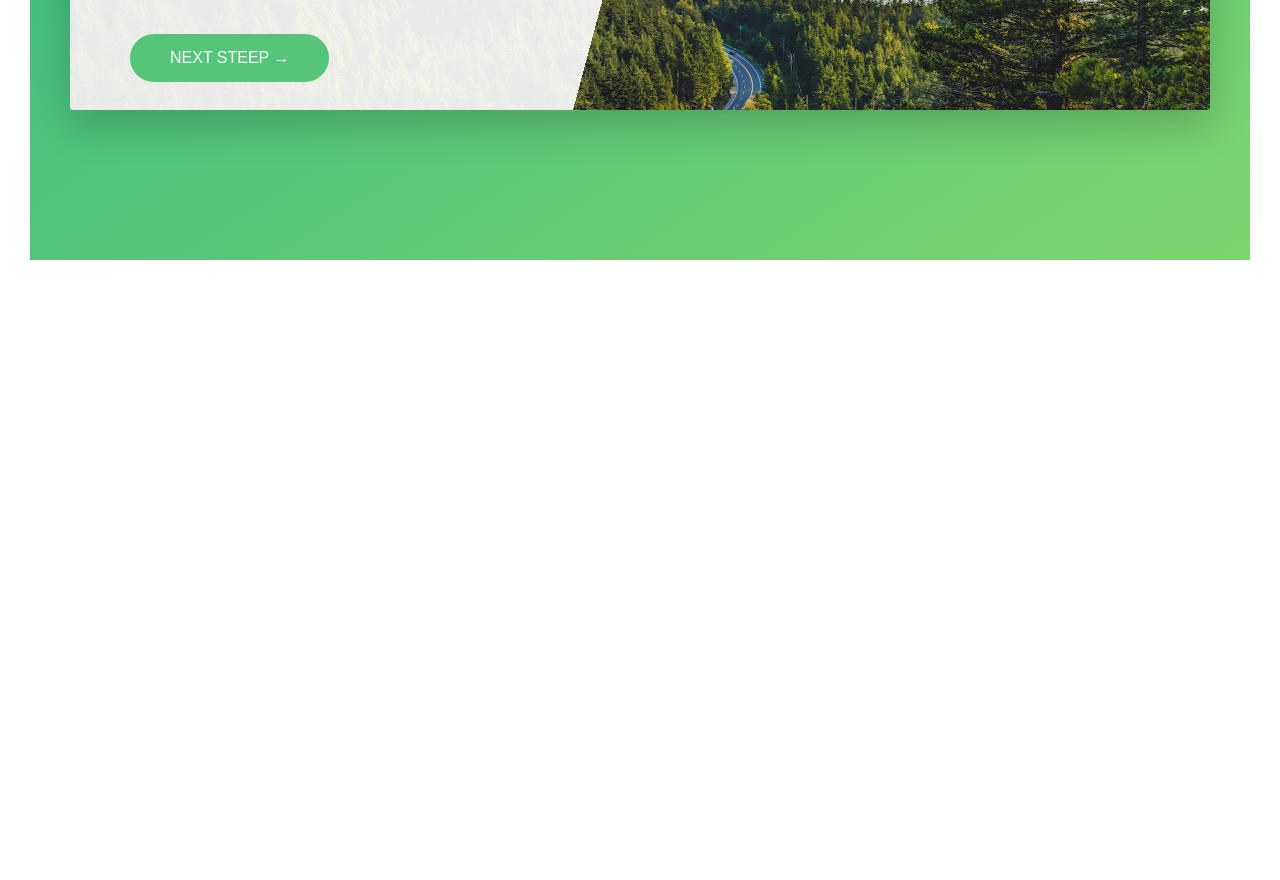
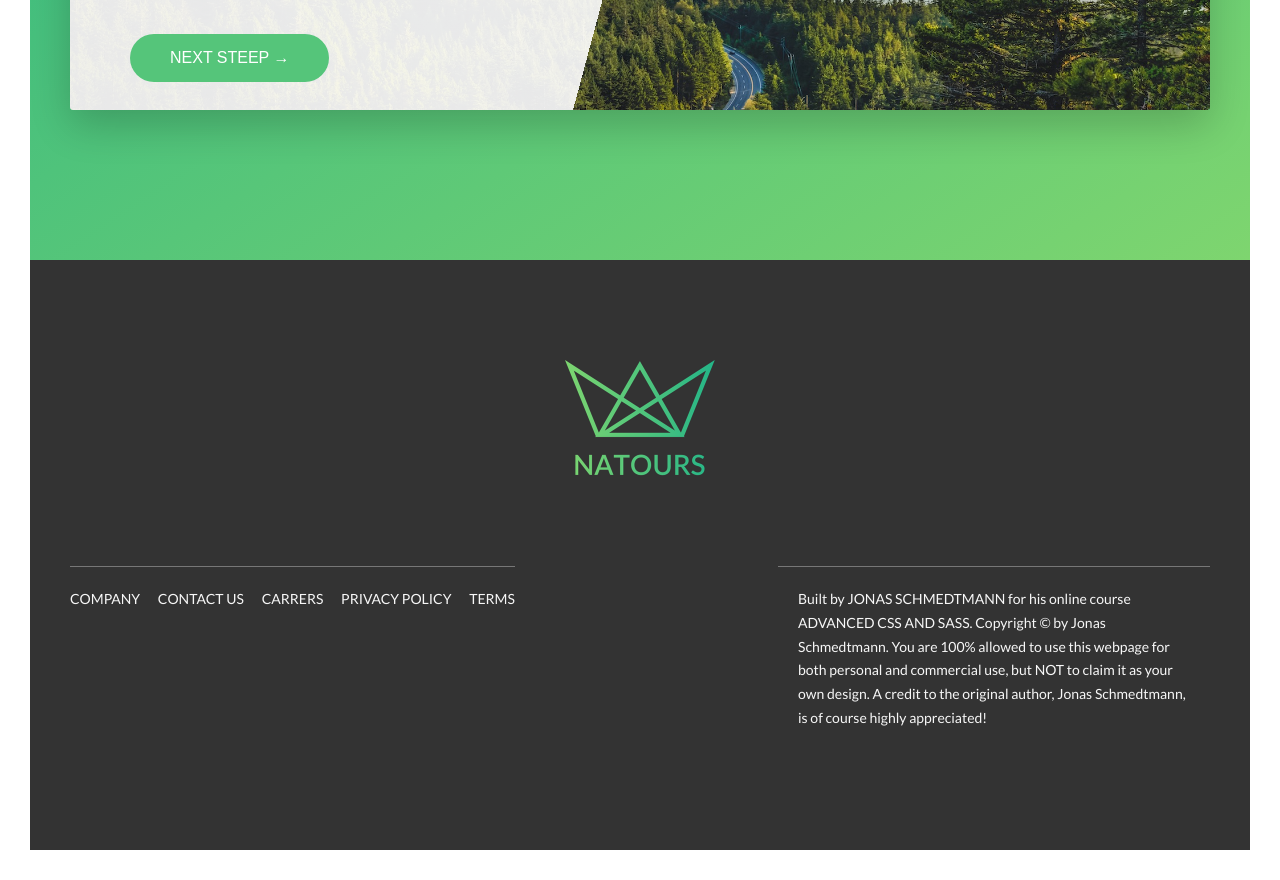
Before and after one commit to Mohammad-Daaboul98/Natours, a website: page index.html in a window 1280 px wide. Shown: the part 4990-5870 px from the top of the page. Before the commit the page ends 5280 px from the top, so only its background shows below. Drawn offline with Linux system fonts and the light colour scheme.

Commit message:
add footer

```diff
--- a/index.html
+++ b/index.html
@@ -330,10 +330,7 @@
                                 <button class="btn btn--grean">
                                     Next steep &rarr;
                                 </button>
-
-
                             </div>
-
                         </form>
                     </div>
                 </div>
@@ -341,6 +338,33 @@
         </section>
 
     </main>
+
+    <footer class="footer">
+        <div class="footer__logo-box">
+            <img src="/img/logo-green-2x.png" alt="full logo" class="footer__logo">
+        </div>
+        <div class="row">
+            <div class="col-1-of-2">
+                <div class="footer__navigation">
+                    <ul class="footer__list">
+                        <li class="footer__item"><a href="#" class="footer__link">Company</a></li>
+                        <li class="footer__item"><a href="#" class="footer__link">contact us</a></li>
+                        <li class="footer__item"><a href="#" class="footer__link">Carrers</a></li>
+                        <li class="footer__item"><a href="#" class="footer__link">Privacy policy</a></li>
+                        <li class="footer__item"><a href="#" class="footer__link">Terms</a></li>
+                    </ul>
+                </div>
+            </div>
+            <div class="col-1-of-2">
+                <p class="footer__copyright">
+                    Built by <a href="#" class="footer__link">Jonas Schmedtmann</a> for his online course <a href="#" class="footer__link">Advanced CSS and Sass</a>.
+                    Copyright &copy; by Jonas Schmedtmann. You are 100% allowed to use this webpage for both personal
+                    and commercial use, but NOT to claim it as your own design. A credit to the original author, Jonas
+                    Schmedtmann, is of course highly appreciated!
+                </p>
+            </div>
+        </div>
+    </footer>
 
     <!--
     <section>
--- a/sass/abstracts/_variables.scss
+++ b/sass/abstracts/_variables.scss
@@ -14,12 +14,13 @@ $color-tertiary-dark: #5643fa;
 
 $color-gray-light-1 : #f7f7f7;
 $color-gray-light-2 : #eee;
-
+$color-gray-light-3 : #333;
 
 $colorDarkGray : #777;
 $colorDarkGray-2 : #999;
 $colorWhite : #fff;
 $colorBlack : #000;
+
 
 
 //FONT
--- /dev/null
+++ b/sass/layout/_footer.scss
@@ -0,0 +1,60 @@
+.footer{
+    color: $color-gray-light-1;
+    background-color: $color-gray-light-3;
+    padding: 10rem 0 ;
+    font-size: 1.4rem;
+
+    &__logo-box{
+        text-align: center;
+        margin-bottom: 8rem;
+    }
+
+    &__logo{
+        width: 15rem;
+        height: auto;
+    }
+
+    &__navigation{
+        border-top: 1px solid $colorDarkGray ;
+        padding-top: 2rem;
+        display: inline-block;
+    }
+
+    &__list{
+        list-style: none;
+    }
+
+    &__item{
+        display: inline-block;
+
+        &:not(:last-child){
+            margin-right: 1.5rem;
+        }
+    }
+
+    &__link{
+    &:link,
+    &:visited{
+        background-color: $color-gray-light-3;
+        color: $color-gray-light-1;
+        text-decoration: none;
+        text-transform: uppercase;
+        display: inline-block;
+        transition: all .2s;
+    }
+
+    &:hover,
+    &:active{
+        color:$primaryColor;
+        box-shadow:  0 1rem 2rem rgba($colorBlack,.5);
+        transform: rotate(5deg) scale(1.3);
+    }
+}
+
+    &__copyright{
+        border-top: 1px solid $colorDarkGray ;
+        padding: 2rem;
+        width: 80%;
+        float: right;
+    }
+}
--- a/sass/main.scss
+++ b/sass/main.scss
@@ -11,6 +11,7 @@
 
 @import"layout/grid";
 @import"layout/header";
+@import"layout/footer";
 
 @import "components/button";
 @import "components/bg-video";
--- a/sass/pages/_home.scss
+++ b/sass/pages/_home.scss
@@ -13,7 +13,7 @@
     transform: skewY(-7deg);
     margin-top: -10rem;
 
-    &>* {
+    & > * {
         transform: skewY(7deg);
     }
 }
```
Also changed, not shown: sass/components/1/index.html (added, +27 -0 lines), css/style.css, sass/components/1/style.css (added), sass/components/1/the-witcher-3-wild-hunt-blood-and-wine-uhd-4k-wallpaper.jpg (added), sass/components/_form.scss (renamed from sass/components/__form.scss).
